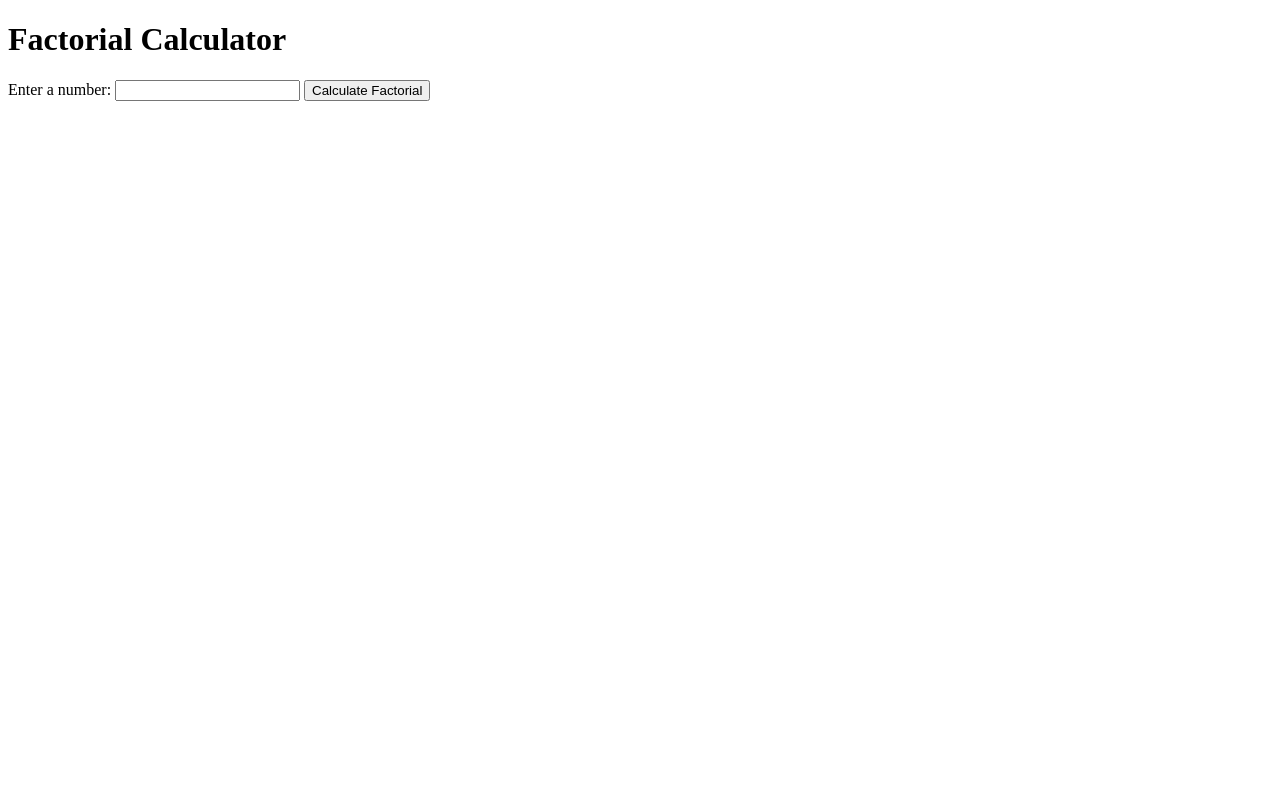
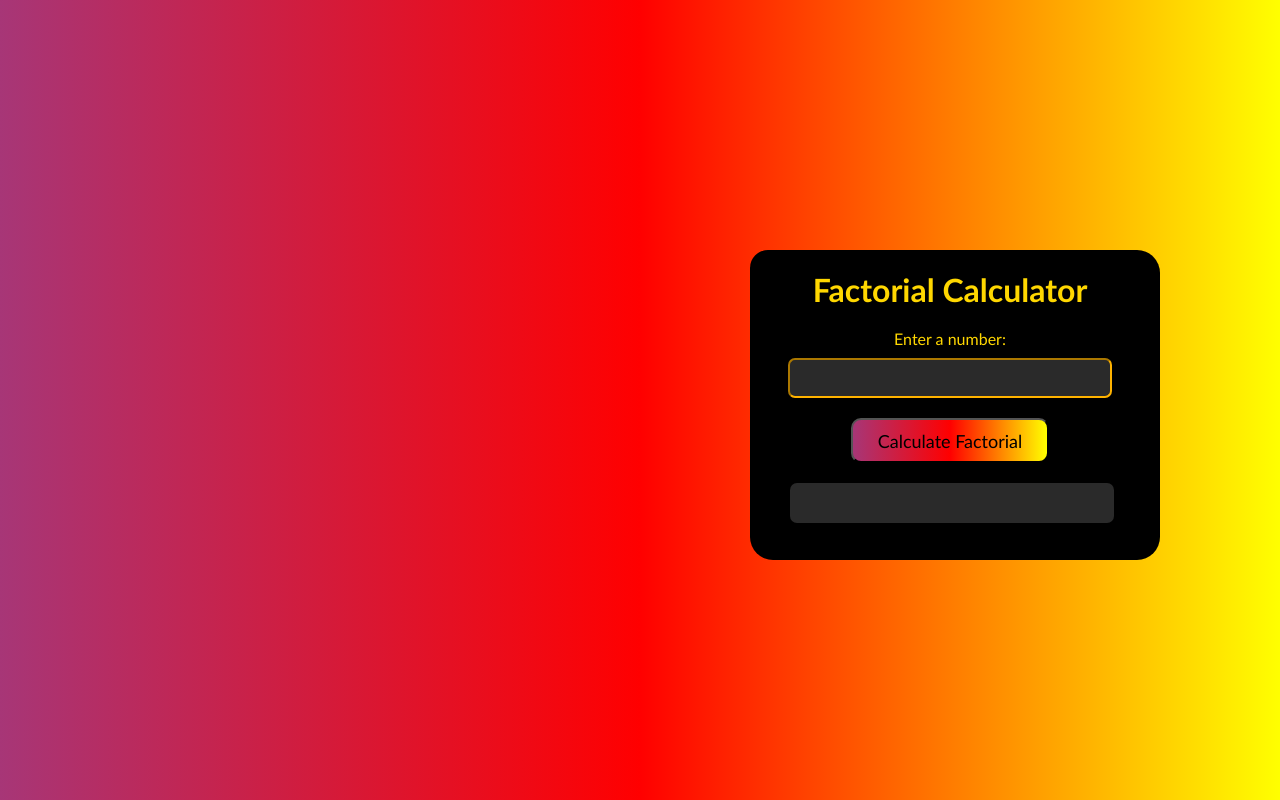
Before and after one commit to Ushantha5/Factorial--Calculator, a plain HTML site: page index.html in a window 1280 px wide. Drawn offline with Linux system fonts and the light colour scheme.

Commit message:
all css commit

```diff
--- a/index.css
+++ b/index.css
@@ -0,0 +1,56 @@
+* {
+  margin: 0;
+  padding: 0;
+  box-sizing: border-box;
+  font-family: "Gill Sans", "Gill Sans MT", Calibri, "Trebuchet MS", sans-serif;
+}
+.bg-body-secondary {
+  background: linear-gradient(to left, yellow, red, #a73677);
+}
+#container {
+  background-color: black;
+  height: 300px;
+  width: 400px;
+  border-radius: 18px;
+  margin-top: 250px;
+  margin-left: 750px;
+  box-shadow: 5px 5px 0px 5px black;
+  text-align: center;
+  gap: 12px;
+  color: gold;
+  padding: 20px;
+}
+h1 {
+  color: linear-gradient(to left, yellow, red, #a73677);
+  margin-bottom: 20px;
+}
+#number {
+  width: 90%;
+  height: 40px;
+  margin-top: 10px;
+  margin-bottom: 20px;
+  border-radius: 7px;
+  border-color: #ffb300;
+  background-color: #2a2a2a;
+}
+.btn {
+  height: 45px;
+  width: 55%;
+  padding: auto;
+  border-radius: 10px;
+  background: linear-gradient(to left, yellow, red, #a73677);
+  color: black;
+  font-size: large;
+}
+.btn:hover {
+ background: linear-gradient(to left, rgb(17, 255, 0), rgb(0, 255, 221), #4136a7);
+}
+.resuts {
+  width: 90%;
+  height: 40px;
+  margin-top: 20px;
+  margin-bottom: 20px;
+  border-radius: 7px;
+  background-color: #2a2a2a;
+  margin-left: 20px;
+}
--- a/index.html
+++ b/index.html
@@ -8,14 +8,13 @@
     <link rel="stylesheet" href="index.css">
 </head>
 
-<body>
-    <div class="container">
+<body class="bg-body-secondary">
+    <div class="container" id="container">
         <h1>Factorial Calculator</h1>
         <label for="inpu-number">Enter a number:
-            <input type="number" id="number" class="number">
-            <button id="btn" class="btn">Calculate Factorial</button>
-            <div class="resuts" id="resuts"></div>
-        </label>
+            <input type="number" id="number" class="number"></label>
+        <button id="btn" class="btn">Calculate Factorial</button>
+        <div class="resuts" id="resuts"></div>
     </div>
 
 
```
